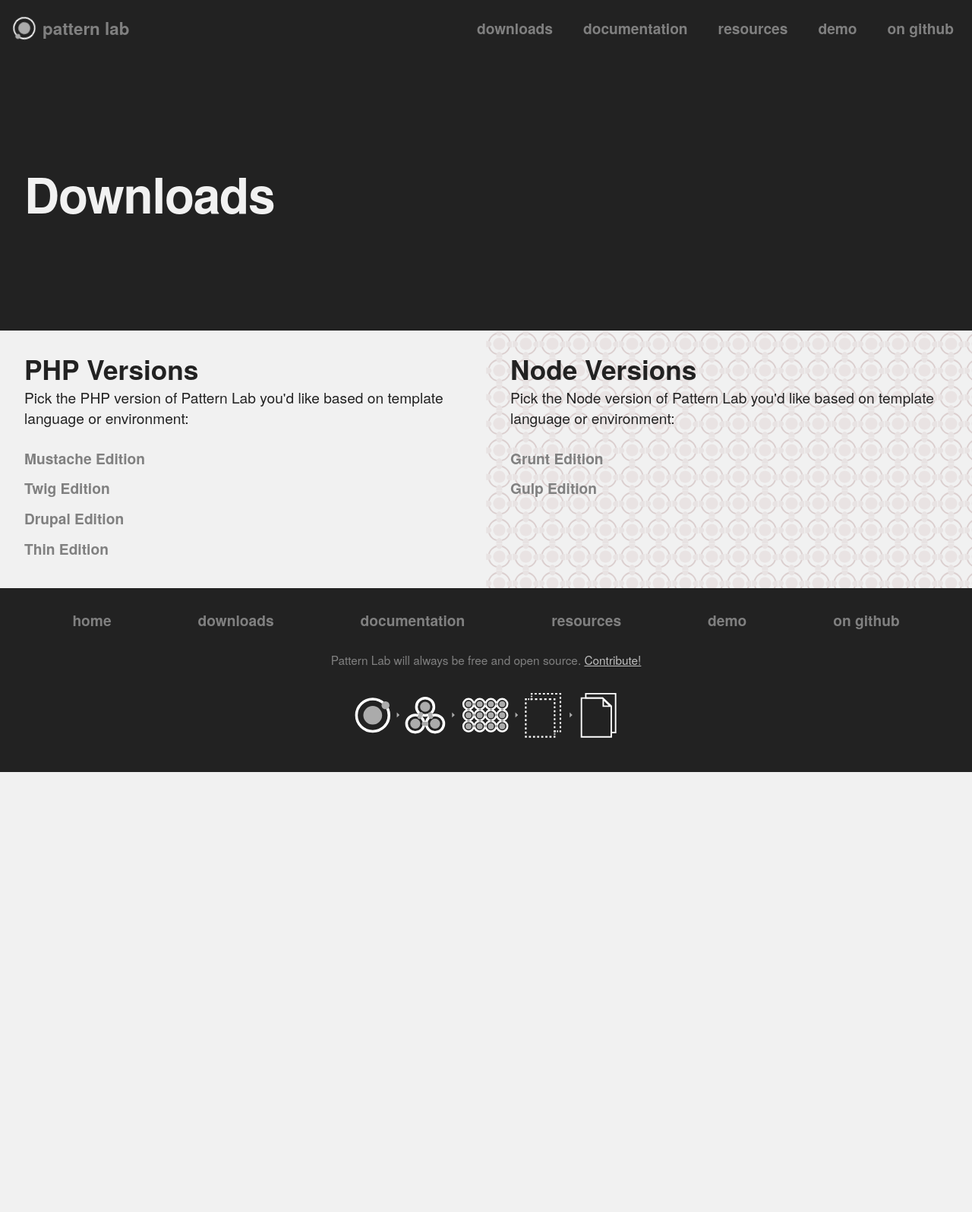
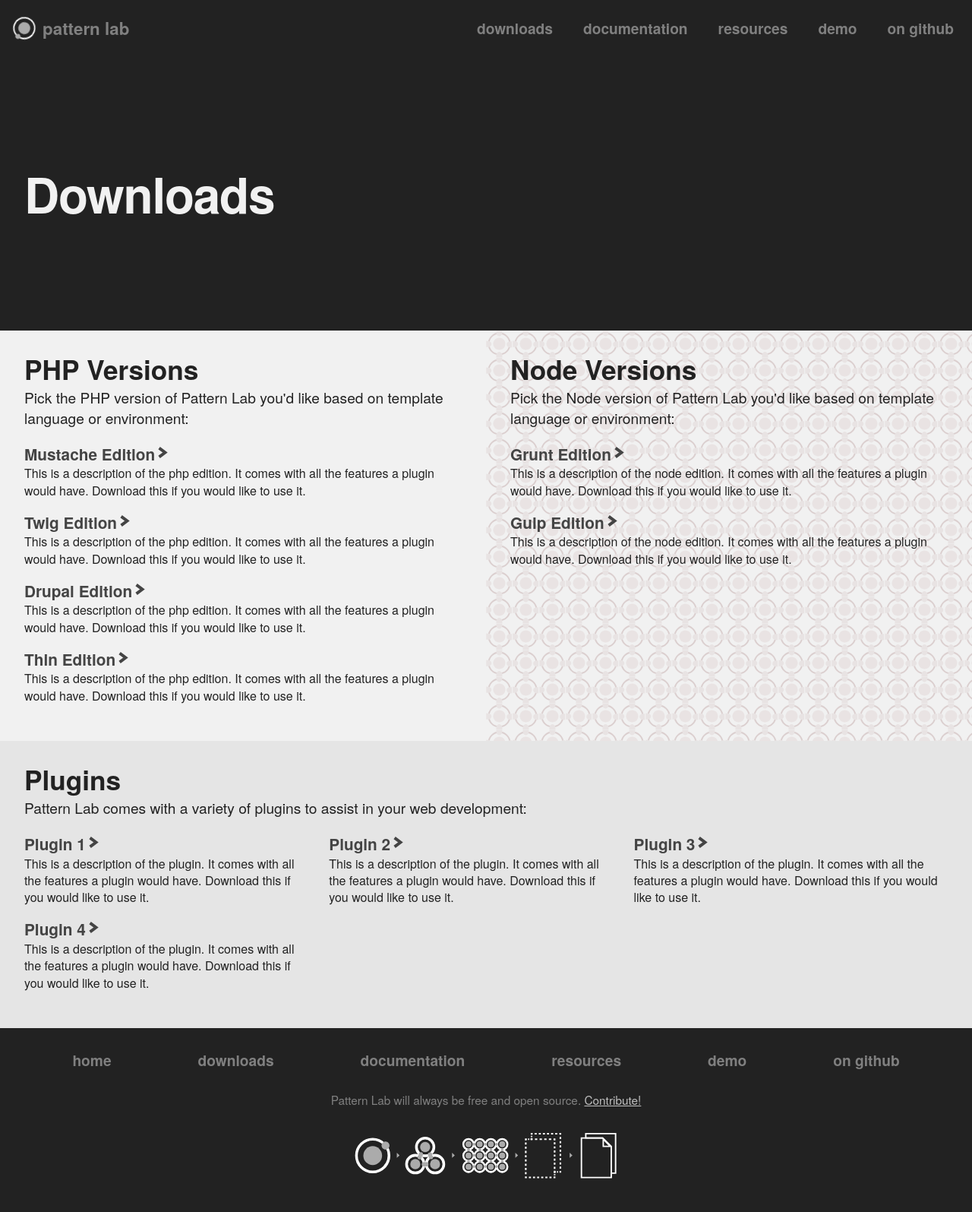
Before and after one commit to pattern-lab/website, a Jekyll site: the page built from download.html, in a window 1280 px wide. Shown: the whole page at 76% size. Built offline with Jekyll 4.4.1, drawn with Linux system fonts in a browser that asks for light colours; comment, search, counter and statistics services are not loaded; before the commit the page ends 1016 px from its top, so only the background shows below that.

Commit message:
Reformatted downloads page. Changed class names
- Added new class
- Added new layout class with 2 columns with 1 full width block below
- Added emptycaret svg
- Redesigned this page.

```diff
--- a/css/style.scss
+++ b/css/style.scss
@@ -582,7 +582,26 @@
 }
 
 
-
+/**
+ * 2-up 1-down Grid
+ * 1) 2 grid items split on top with 1 item below full width
+ */
+.g--2up-1down {
+
+	@media all and (min-width: $bp-med) {
+		display: flex;
+        flex-wrap: wrap;
+
+		> .gi {
+			width: 50%;
+            display: flex;
+
+            &:nth-child(3) {
+	            width: 100%;
+            }
+		}
+	}
+}
 
 
 /*------------------------------------*\
@@ -1448,6 +1467,98 @@
 
 
 /*------------------------------------*\
+    #LINK DESCRIPTION LIST
+\*------------------------------------*/
+
+/**
+ * Link Desc List
+ * 1) Used for a list of links with descriptions underneath
+ */
+.link-desc-list {
+    margin: 0;
+    padding: 0;
+
+    .g--2up-1down .gi:nth-child(3) & {
+		display: flex;
+		flex-wrap: wrap;
+		align-items: flex-start;
+	}
+}
+
+/**
+ * List Item Within Link Desc List
+ */
+.link-desc-list__item {
+
+	.g--2up-1down .gi:nth-child(3) & {
+
+		@media all and(min-width: $bp-med) {
+			width: 50%;
+			padding-right: 2rem;
+
+			&:nth-child(2n) {
+				padding-right: 0;
+			}
+
+		}
+
+		@media all and(min-width: $bp-med-2) {
+			width: 33%;
+
+			&:nth-child(2n) {
+				padding-right: 2rem;
+			}
+
+			&:nth-child(3n) {
+				padding-right: 0;
+			}
+		}
+	}
+}
+
+/**
+ * Link Within the Link Desc List Item
+ */
+.link-desc-list__link {
+	position: relative;
+	display: inline;
+    padding: 0.4rem 0 0;
+    font-size: 1.3rem;
+    color: $color-gray-75;
+    font-weight: bold;
+
+    &:after {
+		position: absolute;
+		content: "";
+		height: 20px;
+		width: 20px;
+		background: url("../assets/emptycaret.svg") no-repeat;
+		top: 11px;
+		right: -24px;
+		transition: all 0.2s ease;
+	}
+
+    &:hover, &:focus {
+	    color: $color-black;
+
+	    &:after {
+		    right: -28px;
+	    }
+    }
+}
+
+/**
+ * Link Desc List Item Description
+ */
+.link-desc-list__desc {
+	font-size: 1rem;
+}
+
+
+
+
+
+/*------------------------------------*\
     #FOOTER
 \*------------------------------------*/
 
--- a/download.html
+++ b/download.html
@@ -7,24 +7,28 @@
 	<h1 class="banner__title">Downloads</h1>
 </section>
 
-<div class="g g--2up">
+<div class="g g--2up-1down">
     <div class="gi">
 
         <div class="tile tile--flex">
     	    <h2 class="section__title">PHP Versions</h2>
 	        <p>Pick the PHP version of Pattern Lab you'd like based on template language or environment:</p>
-            <ul class="link-list">
-				<li class="link-list__item">
-					<a class="link-list__link" href="https://github.com/pattern-lab/patternlab-php">Mustache Edition</a>
+            <ul class="link-desc-list">
+				<li class="link-desc__item">
+					<a class="link-desc-list__link" href="https://github.com/pattern-lab/patternlab-php">Mustache Edition</a>
+					<p class="link-desc-list__desc">This is a description of the php edition. It comes with all the features a plugin would have. Download this if you would like to use it.</p>
 				</li>
-				<li class="link-list__item">
-					<a class="link-list__link" href="https://github.com/pattern-lab/edition-php-twig-standard">Twig Edition</a>
+				<li class="link-desc-list__item">
+					<a class="link-desc-list__link" href="https://github.com/pattern-lab/edition-php-twig-standard">Twig Edition</a>
+					<p class="link-desc-list__desc">This is a description of the php edition. It comes with all the features a plugin would have. Download this if you would like to use it.</p>
 				</li>
-				<li class="link-list__item">
-					<a class="link-list__link" href="https://github.com/pattern-lab/edition-php-drupal-standard">Drupal Edition</a>
+				<li class="link-desc-list__item">
+					<a class="link-desc-list__link" href="https://github.com/pattern-lab/edition-php-drupal-standard">Drupal Edition</a>
+					<p class="link-desc-list__desc">This is a description of the php edition. It comes with all the features a plugin would have. Download this if you would like to use it.</p>
 				</li>
-				<li class="link-list__item">
-					<a class="link-list__link" href="https://github.com/pattern-lab/edition-php-thin">Thin Edition</a>
+				<li class="link-desc-list__item">
+					<a class="link-desc-list__link" href="https://github.com/pattern-lab/edition-php-thin">Thin Edition</a>
+					<p class="link-desc-list__desc">This is a description of the php edition. It comes with all the features a plugin would have. Download this if you would like to use it.</p>
 				</li>
 			</ul>
         </div>
@@ -35,13 +39,41 @@
 
         <div class="tile tile--flex tile--fancy">
             <h2 class="section__title">Node Versions</h2>
-            <p>Pick the Node version of Pattern Lab you'd like based on template language or environment:  </p>
-			<ul class="link-list">
-				<li class="link-list__item">
-					<a class="link-list__link" href="https://github.com/pattern-lab/edition-node-grunt">Grunt Edition</a>
+            <p>Pick the Node version of Pattern Lab you'd like based on template language or environment:</p>
+			<ul class="link-desc-list">
+				<li class="link-desc-list__item">
+					<a class="link-desc-list__link" href="https://github.com/pattern-lab/edition-node-grunt">Grunt Edition</a>
+					<p class="link-desc-list__desc">This is a description of the node edition. It comes with all the features a plugin would have. Download this if you would like to use it.</p>
 				</li>
-				<li class="link-list__item">
-					<a class="link-list__link" href="https://github.com/pattern-lab/edition-node-gulp ">Gulp Edition</a>
+				<li class="link-desc-list__item">
+					<a class="link-desc-list__link" href="https://github.com/pattern-lab/edition-node-gulp ">Gulp Edition</a>
+					<p class="link-desc-list__desc">This is a description of the node edition. It comes with all the features a plugin would have. Download this if you would like to use it.</p>
+				</li>
+			</ul>
+        </div>
+    </div><!--end .gi-->
+
+     <div class="gi">
+
+        <div class="tile tile--flex tile--alt">
+            <h2 class="section__title">Plugins</h2>
+            <p>Pattern Lab comes with a variety of plugins to assist in your web development:</p>
+			<ul class="link-desc-list">
+				<li class="link-desc-list__item">
+					<a class="link-desc-list__link" href="#">Plugin 1</a>
+					<p class="link-desc-list__desc">This is a description of the plugin. It comes with all the features a plugin would have. Download this if you would like to use it.</p>
+				</li>
+				<li class="link-desc-list__item">
+					<a class="link-desc-list__link" href="#">Plugin 2</a>
+					<p class="link-desc-list__desc">This is a description of the plugin. It comes with all the features a plugin would have. Download this if you would like to use it.</p>
+				</li>
+				<li class="link-desc-list__item">
+					<a class="link-desc-list__link" href="#">Plugin 3</a>
+					<p class="link-desc-list__desc">This is a description of the plugin. It comes with all the features a plugin would have. Download this if you would like to use it.</p>
+				</li>
+				<li class="link-desc-list__item">
+					<a class="link-desc-list__link" href="#">Plugin 4</a>
+					<p class="link-desc-list__desc">This is a description of the plugin. It comes with all the features a plugin would have. Download this if you would like to use it.</p>
 				</li>
 			</ul>
         </div>
```
Also changed, not shown: assets/emptycaret.svg (added).
